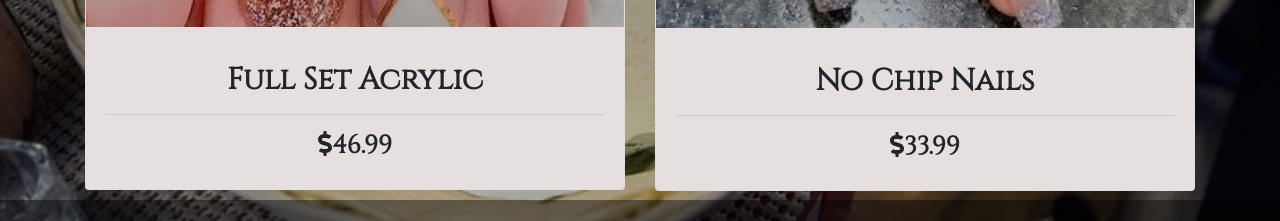
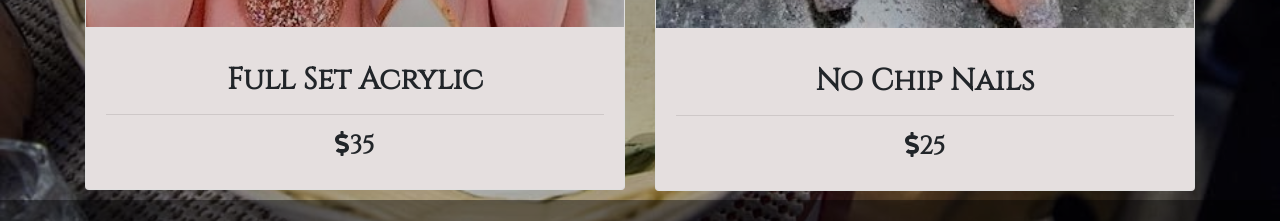
Before and after one commit to felisasnails/FelisasNails, a plain HTML site: page index.html in a window 1280 px wide. Shown: the part 2200-2421 px from the top of the page. Drawn offline with nearby package versions, Linux system fonts and the light colour scheme; a web font is replaced by a local one.

Commit message:
changed prices

```diff
--- a/index.html
+++ b/index.html
@@ -101,7 +101,7 @@
                         <div class="card-body">
                             <h5 class="card-title"> Full Set Acrylic</h5>
                             <hr>
-                            <h6 class="price"><i class="fas fa-dollar-sign"></i>46.99</h6>
+                            <h6 class="price"><i class="fas fa-dollar-sign"></i>35</h6>
                         </div>
                     </div>
                 </div>
@@ -111,7 +111,7 @@
                         <div class="card-body">
                             <h5 class="card-title">No Chip Nails</h5>
                             <hr>
-                            <h6 class="price"><i class="fas fa-dollar-sign"></i>33.99</h6>
+                            <h6 class="price"><i class="fas fa-dollar-sign"></i>25</h6>
                         </div>
                     </div>
                 </div>
```
